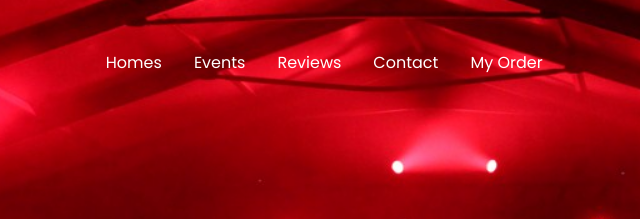
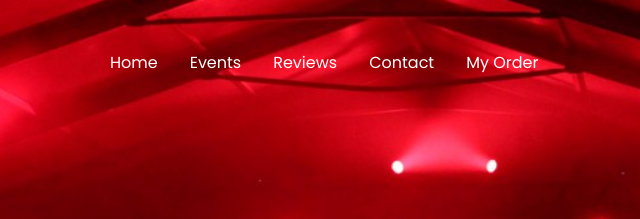
Before and after one commit to goureskoshti/Euphoria12, a plain HTML site: page index.html in a window 1280 px wide. Shown: the top 219 px of the page, 235-875 px from the left. Drawn offline with nearby package versions, Linux system fonts and the light colour scheme.

Commit message:
final changes2

```diff
--- a/index.html
+++ b/index.html
@@ -23,7 +23,7 @@
           </div>
         </div>
         <ul class="nav__links" id="nav-links">
-          <li><a href="#home">Homes</a></li>
+          <li><a href="#home">Home</a></li>
           <li><a href="#about">Events</a></li>
           <li><a href="#service">Reviews</a></li>
           <li><a href="#contact">Contact</a></li>
```
